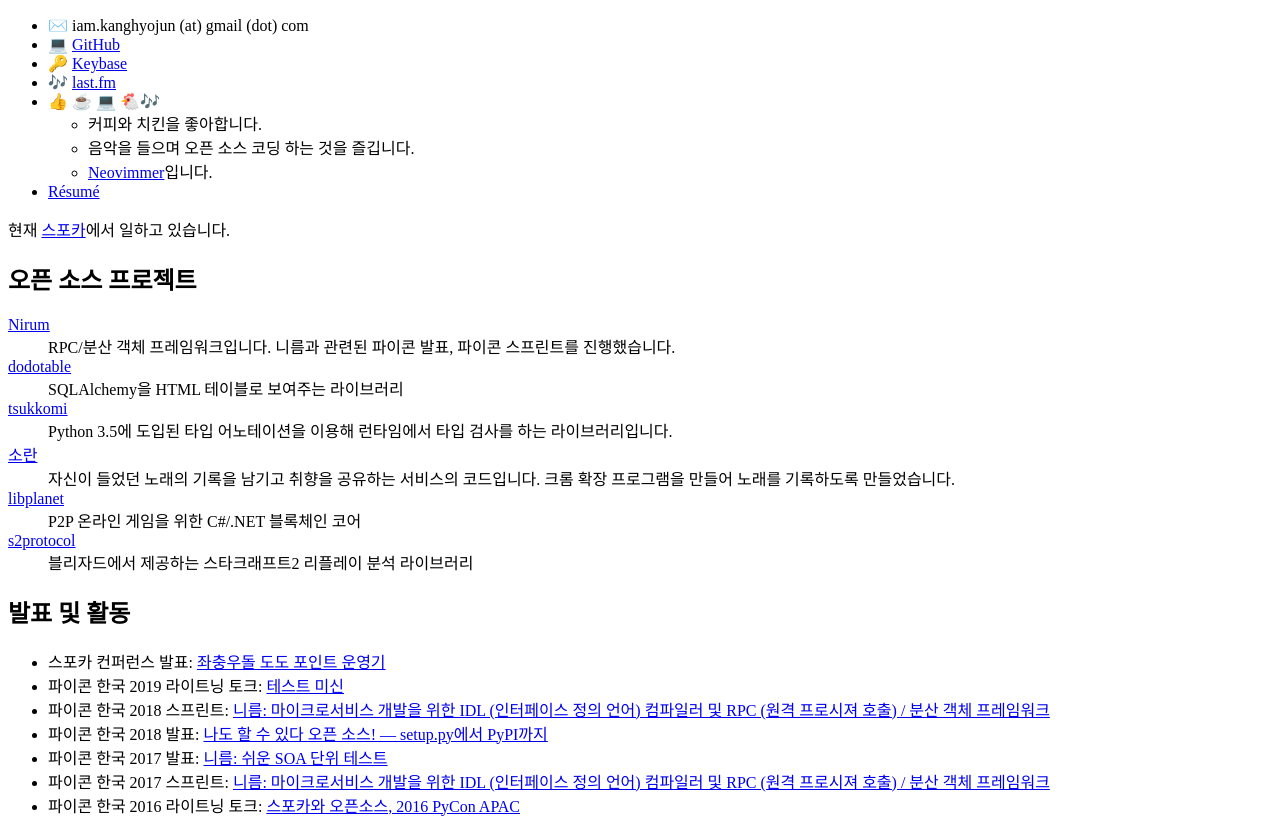
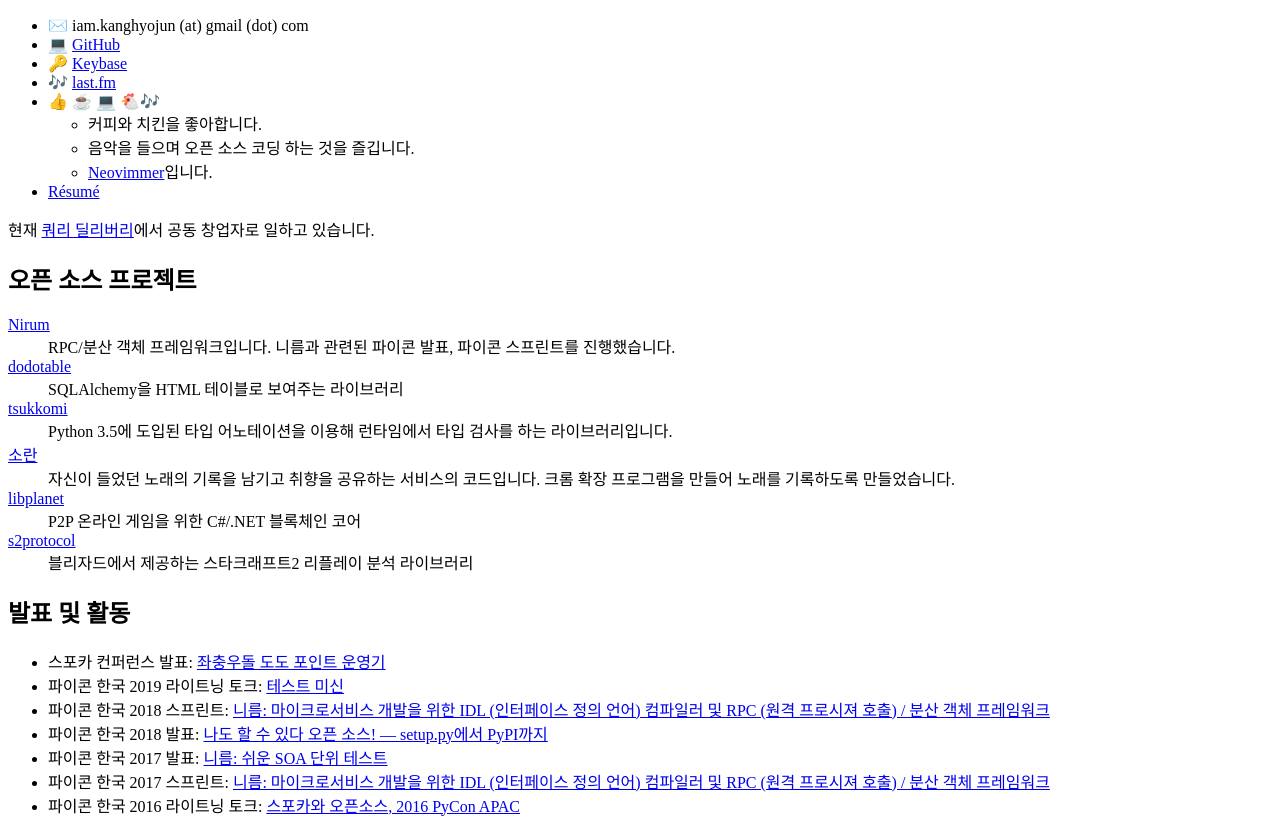
Before and after one commit to kanghyojun/admire93.github.io, a Jekyll site: the page built from index.md, in a window 1280 px wide, cut to the strip 273-1106 px from the top of the page. Built offline with Jekyll 4.4.1, drawn with Linux system fonts in a browser that asks for light colours; some web fonts are replaced.

Commit message:
oh look? i am the co-founder of query delivery

```diff
--- a/index.md
+++ b/index.md
@@ -17,7 +17,7 @@
   - [Neovimmer](https://github.com/kanghyojun/nvimrc)입니다.
 - [Résumé](https://resume.kanghyojun.org/)
 
-현재 [스포카](https://www.spoqa.com/)에서 일하고 있습니다.
+현재 [쿼리 딜리버리](https://run.query.delivery/)에서 공동 창업자로 일하고 있습니다.
 
 
 ## 오픈 소스 프로젝트
```
